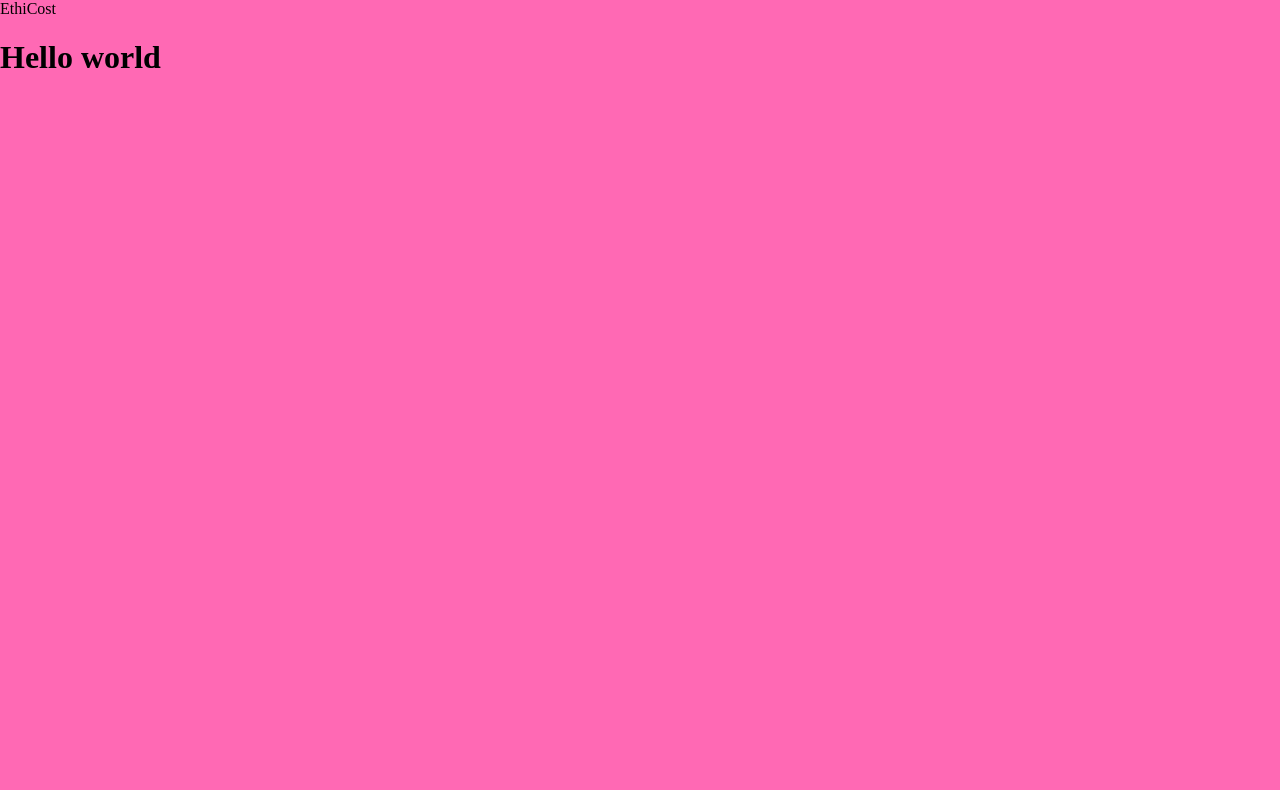
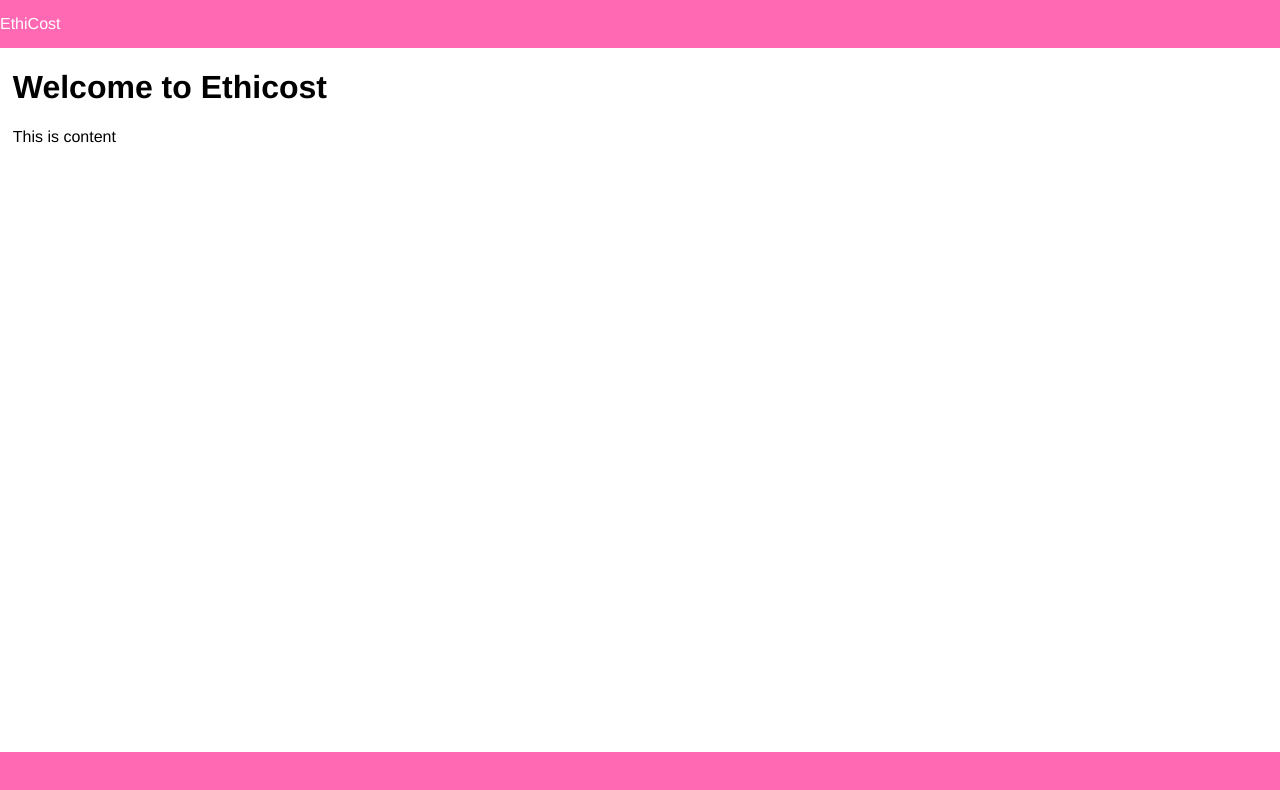
Before and after one commit to just-nick/ethicost-app, a React app: page / in a window 1280 px wide. Shown: the top 790 px of the page. Built offline with nearby package versions, Linux system fonts and the light colour scheme.

Commit message:
add landing component

```diff
--- a/src/app/application.tsx
+++ b/src/app/application.tsx
@@ -1,7 +1,7 @@
 import * as React from 'react';
 import {connect, DispatchProp, Provider, ProviderProps} from 'react-redux';
 import {BrowserRouter, Route} from 'react-router-dom';
-// import AddSaintComponent from './app/saint/add-saint/add-saint.component';
+import LandingComponent from './landing/landing.component';
 // import BuyerComponent from './app/buyer/buyer.component';
 // import {SaintActions} from './app/saint/saint.actions';
 // import SaintChooserComponent from './app/saint/saint-chooser/saint-chooser.component';
@@ -18,14 +18,11 @@ class Application extends React.Component<ProviderProps & DispatchProp<any>, {}>
                 <header>EthiCost</header>
                 <div className="body">
                     <Provider store={this.props.store}>
-                        <h1>Hello world</h1>
-                        {/*<BrowserRouter>*/}
-                            {/*<switch>*/}
-                                {/*<Route exact path="/" component={SaintChooserComponent as any}/>*/}
-                                {/*<Route path="/add" component={AddSaintComponent as any}/>*/}
-                                {/*<Route path="/buy" component={BuyerComponent as any}/>*/}
-                            {/*</switch>*/}
-                        {/*</BrowserRouter>*/}
+                        <BrowserRouter>
+                            <switch>
+                                <Route exact path="/" component={LandingComponent as any}/>
+                            </switch>
+                        </BrowserRouter>
                     </Provider>
                 </div>
                 <footer></footer>
--- /dev/null
+++ b/src/app/landing/landing.component.tsx
@@ -0,0 +1,16 @@
+import * as React from "react";
+
+export default class LandingComponent extends React.Component<any, any> {
+    constructor(props: any) {
+        super(props);
+    }
+
+    public render() {
+        return (
+            <div>
+                <h1>Welcome to Ethicost</h1>
+                <p>This is content</p>
+            </div>
+        )
+    }
+}
--- a/src/index.tsx
+++ b/src/index.tsx
@@ -3,7 +3,7 @@ import { render } from 'react-dom';
 import createStore from './app/create-store';
 import Application from './app/application';
 
-// import './style/index.scss';
+import './style/index.scss';
 
 let store = createStore();
 
--- /dev/null
+++ b/src/style/index.scss
@@ -0,0 +1,41 @@
+body {
+    font-family: "Helvetica Neue", Helvetica, Arial, sans-serif;
+    font-size: 100%;
+    padding: 0;
+    margin: 0;
+}
+
+button, input, p, select {
+    font-size: 1rem;
+}
+
+@keyframes fade-in {
+    0% {
+        opacity: 0;
+    }
+    100% {
+        opacity: 1;
+    }
+}
+
+.ethicost {
+    animation: fade-in 1s;
+    display: flex;
+    flex-direction: column;
+    min-height: 100vh;
+    background: #fff;
+
+    header,
+    footer {
+        display: block;
+        background: hotpink;
+        color: #fff;
+        height: 3rem;
+        line-height: 3rem;
+    }
+
+    .body {
+        flex: 1;
+        padding: 0 0.8rem 0.8rem;
+    }
+}
--- a/webpack.config.js
+++ b/webpack.config.js
@@ -36,9 +36,6 @@ module.exports = {
     },
     devServer: {
         port: 4200,
-        // enable HMR
-        //hot: true,
-        // embed the webpack-dev-server runtime into the bundle
         inline: true,
         historyApiFallback: true,
         proxy: {
@@ -53,9 +50,9 @@ module.exports = {
         }
     },
     plugins: [
-        // new CopyWebpackPlugin([
-        //     {from: 'src/assets', to: 'assets'}
-        // ]),
+        new CopyWebpackPlugin([
+            {from: 'src/assets', to: 'assets'}
+        ]),
         new HtmlWebpackPlugin({
             template: './src/index.html',
             files: {
@@ -63,4 +60,4 @@ module.exports = {
             }
         })
     ]
-}
+};
```
